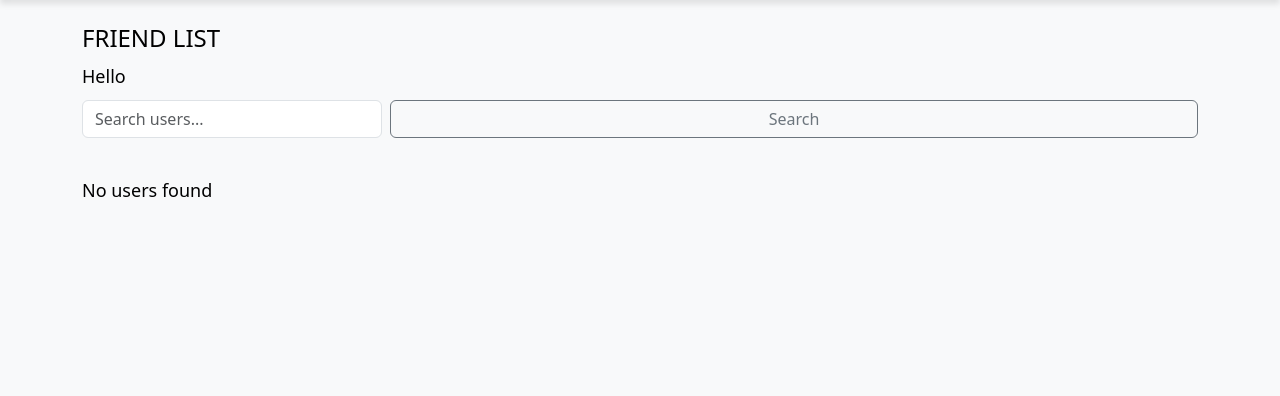
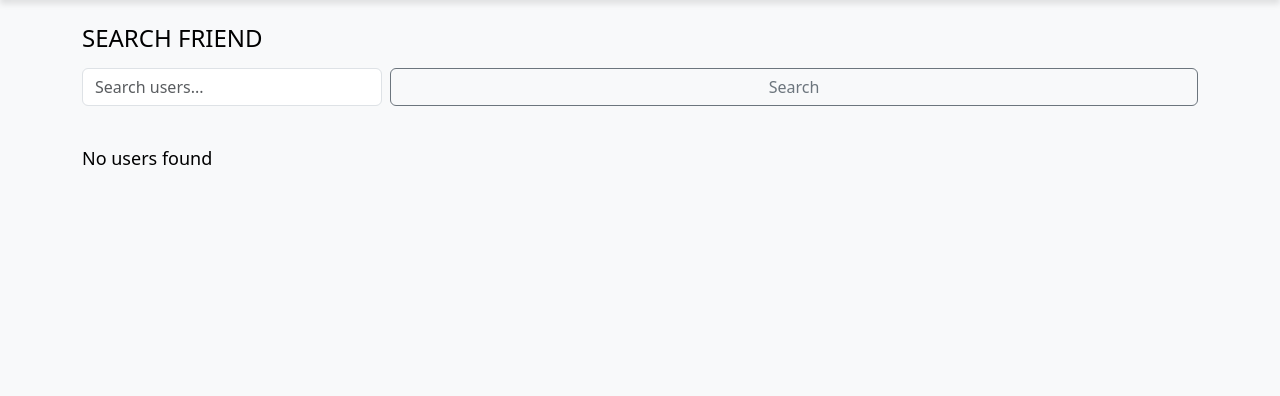
Before and after one commit to acromat1c/DTE2604, a Django app: page /friends/search in a window 1280 px wide. Shown: the part 66-462 px from the top of the page. Run offline with Django 5.2, Linux system fonts and the light colour scheme; the visitor is signed in with stand-in values (Sample User, id 1); data comes from the database, SQL or seed files in the repository; data that the repository does not hold is empty.

Commit message:
fix text in search page

```diff
--- a/app/templates/programmingCourse/friend_search.html
+++ b/app/templates/programmingCourse/friend_search.html
@@ -4,8 +4,7 @@
 
 {% block content %}
 
-<h1>FRIEND LIST</h1>
-<p>Hello</p>
+<h1>SEARCH FRIEND</h1>
 
 <!-- Search Form -->
 <form method="get" class="mb-4 d-flex gap-2">
```
